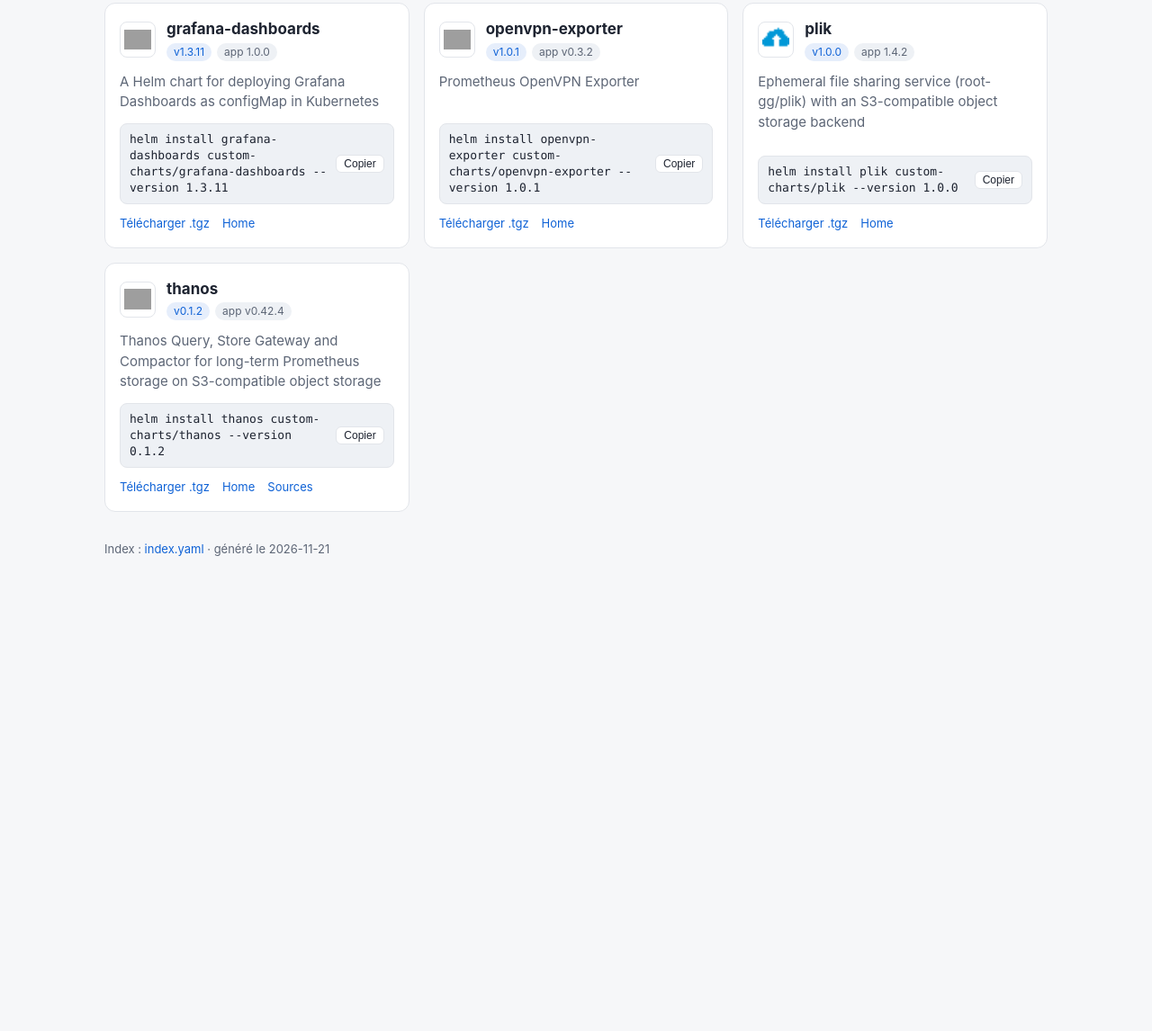
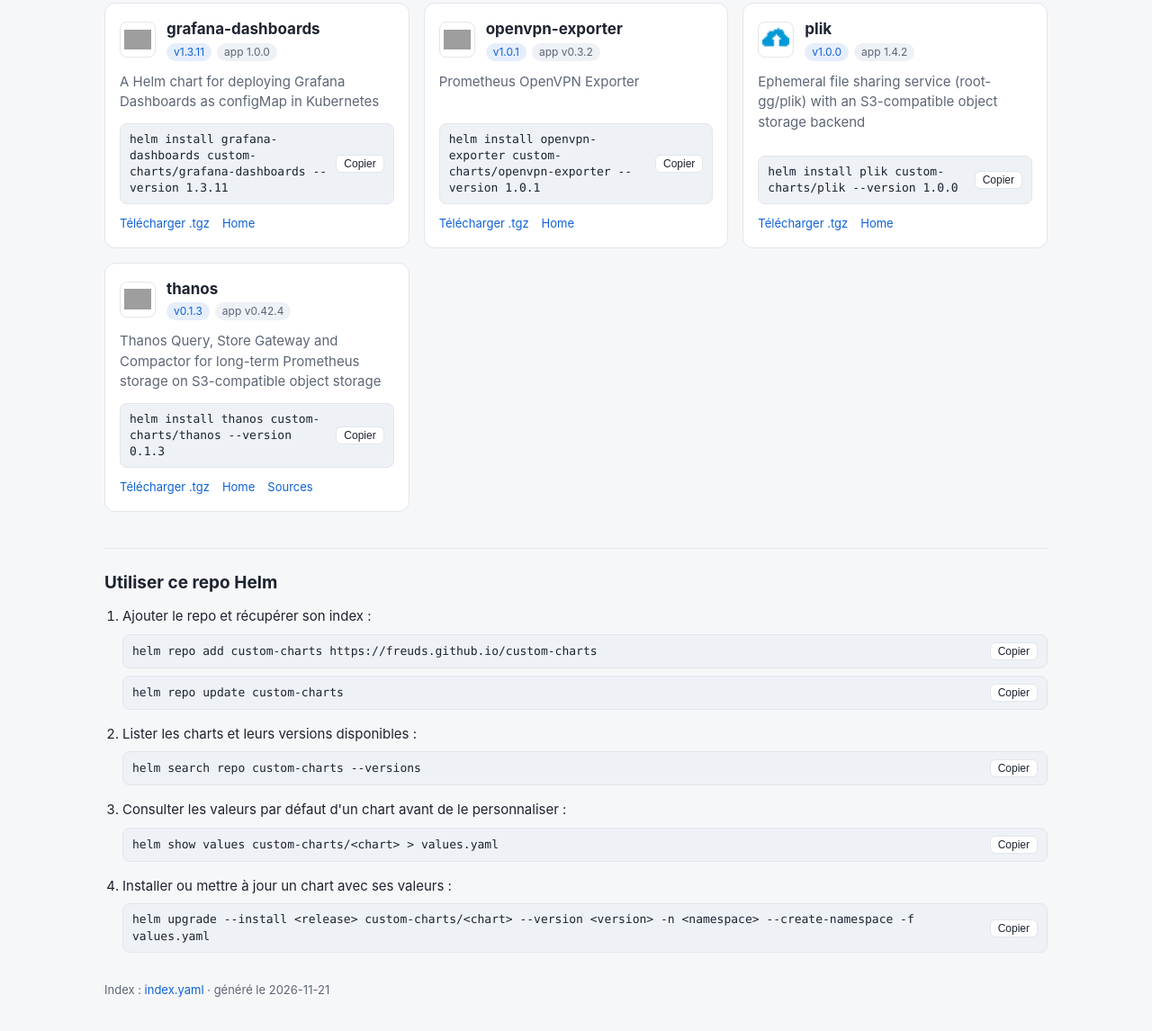
Before and after one commit to freuds/custom-charts, a plain HTML site: page docs/index.html in a window 1280 px wide. Shown: the part 462-1608 px from the top of the page at 90% size. Before the commit the page ends 1130 px from the top, so only its background shows below. Drawn offline with Linux system fonts and the light colour scheme; grey boxes are pictures that could not be loaded.

Commit message:
fix(thanos): use a valid icon URL, bump 0.1.3
The previous icon URL (main/website/static/img/logo.svg) returned 404.
Point to icon-light.png pinned on a commit SHA.

Co-Authored-By: Claude Opus 5.5 <noreply@anthropic.com>

```diff
--- a/docs/index.html
+++ b/docs/index.html
@@ -62,6 +62,14 @@
   .badge.app { background: var(--code-bg); color: var(--muted); }
   .desc { margin: 0; color: var(--muted); flex: 1; }
   .links { display: flex; flex-wrap: wrap; gap: 14px; font-size: 13px; }
+  .usage {
+    margin-top: 40px; padding-top: 24px; border-top: 1px solid var(--border);
+  }
+  .usage h2 { margin: 0 0 12px; font-size: 19px; }
+  .usage ol { margin: 0; padding-left: 20px; }
+  .usage li { margin-bottom: 16px; }
+  .usage li p { margin: 0 0 8px; }
+  .usage .cmd + .cmd { margin-top: 8px; }
   footer { margin-top: 32px; color: var(--muted); font-size: 13px; }
 </style>
 </head>
@@ -188,23 +196,46 @@
     </article>
     <article class="card">
       <div class="head">
-        <img class="icon" src="https://raw.githubusercontent.com/thanos-io/thanos/main/website/static/img/logo.svg" alt="" loading="lazy" data-initial="t">
+        <img class="icon" src="https://raw.githubusercontent.com/thanos-io/thanos/df1f3f3d5e72769dc639cb6006a7972b168672ce/website/static/icon-light.png" alt="" loading="lazy" data-initial="t">
         <div>
           <h2>thanos</h2>
           <div class="badges">
-            <span class="badge">v0.1.2</span>
+            <span class="badge">v0.1.3</span>
             <span class="badge app">app v0.42.4</span>
           </div>
         </div>
       </div>
       <p class="desc">Thanos Query, Store Gateway and Compactor for long-term Prometheus storage on S3-compatible object storage</p>
-      <div class="cmd"><code>helm install thanos custom-charts/thanos --version 0.1.2</code><button type="button">Copier</button></div>
+      <div class="cmd"><code>helm install thanos custom-charts/thanos --version 0.1.3</code><button type="button">Copier</button></div>
       <div class="links">
-        <a href="https://freuds.github.io/custom-charts/thanos-0.1.2.tgz">Télécharger .tgz</a>
+        <a href="https://freuds.github.io/custom-charts/thanos-0.1.3.tgz">Télécharger .tgz</a>
         <a href="https://thanos.io/">Home</a>
         <a href="https://github.com/thanos-io/thanos">Sources</a>
       </div>
     </article>
+  </section>
+
+  <section class="usage">
+    <h2>Utiliser ce repo Helm</h2>
+    <ol>
+      <li>
+        <p>Ajouter le repo et récupérer son index :</p>
+        <div class="cmd"><code>helm repo add custom-charts https://freuds.github.io/custom-charts</code><button type="button">Copier</button></div>
+        <div class="cmd"><code>helm repo update custom-charts</code><button type="button">Copier</button></div>
+      </li>
+      <li>
+        <p>Lister les charts et leurs versions disponibles :</p>
+        <div class="cmd"><code>helm search repo custom-charts --versions</code><button type="button">Copier</button></div>
+      </li>
+      <li>
+        <p>Consulter les valeurs par défaut d'un chart avant de le personnaliser :</p>
+        <div class="cmd"><code>helm show values custom-charts/&lt;chart&gt; &gt; values.yaml</code><button type="button">Copier</button></div>
+      </li>
+      <li>
+        <p>Installer ou mettre à jour un chart avec ses valeurs :</p>
+        <div class="cmd"><code>helm upgrade --install &lt;release&gt; custom-charts/&lt;chart&gt; --version &lt;version&gt; -n &lt;namespace&gt; --create-namespace -f values.yaml</code><button type="button">Copier</button></div>
+      </li>
+    </ol>
   </section>
 
   <footer>
```
Also changed, not shown: 4 other files.
